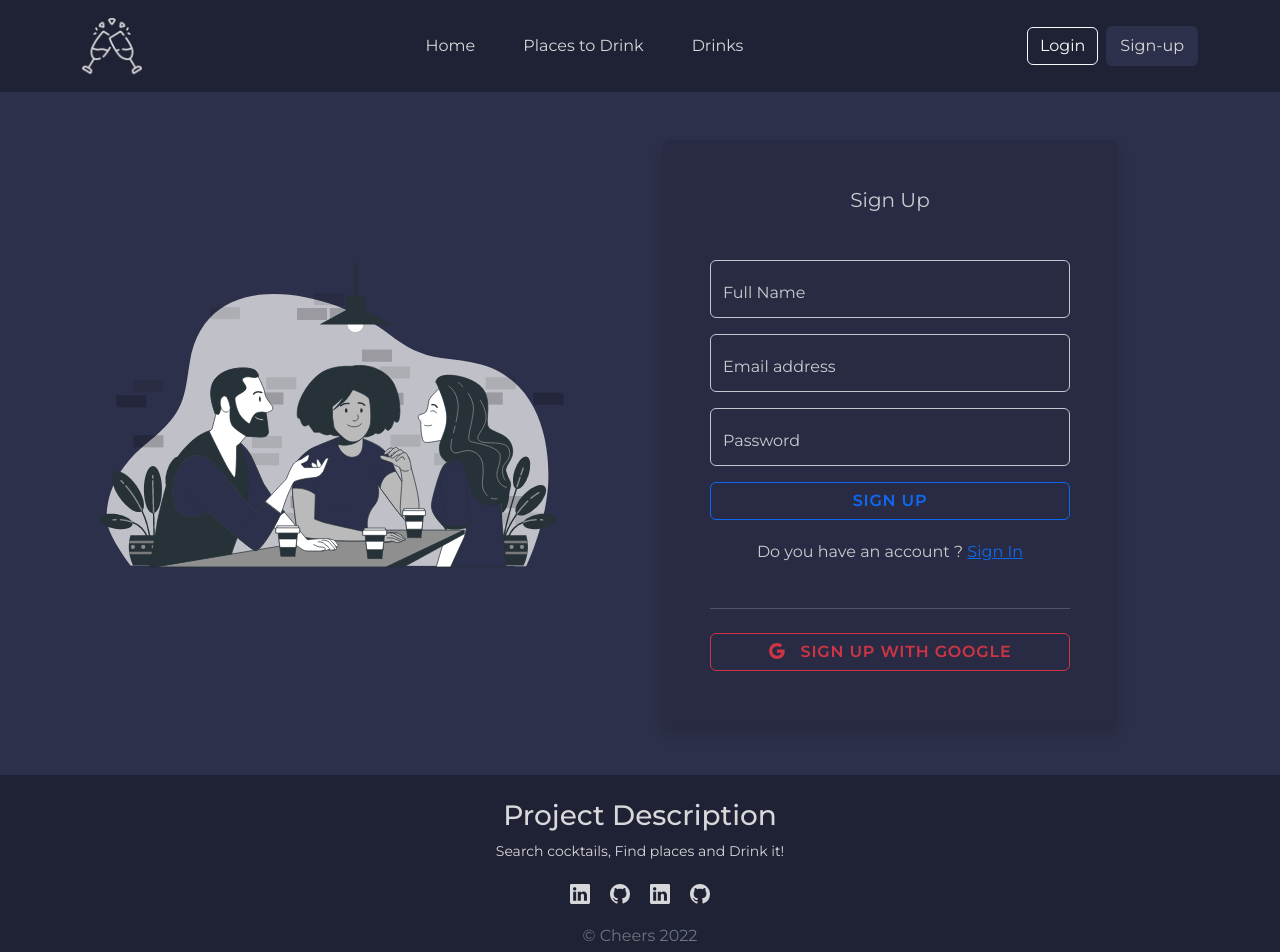
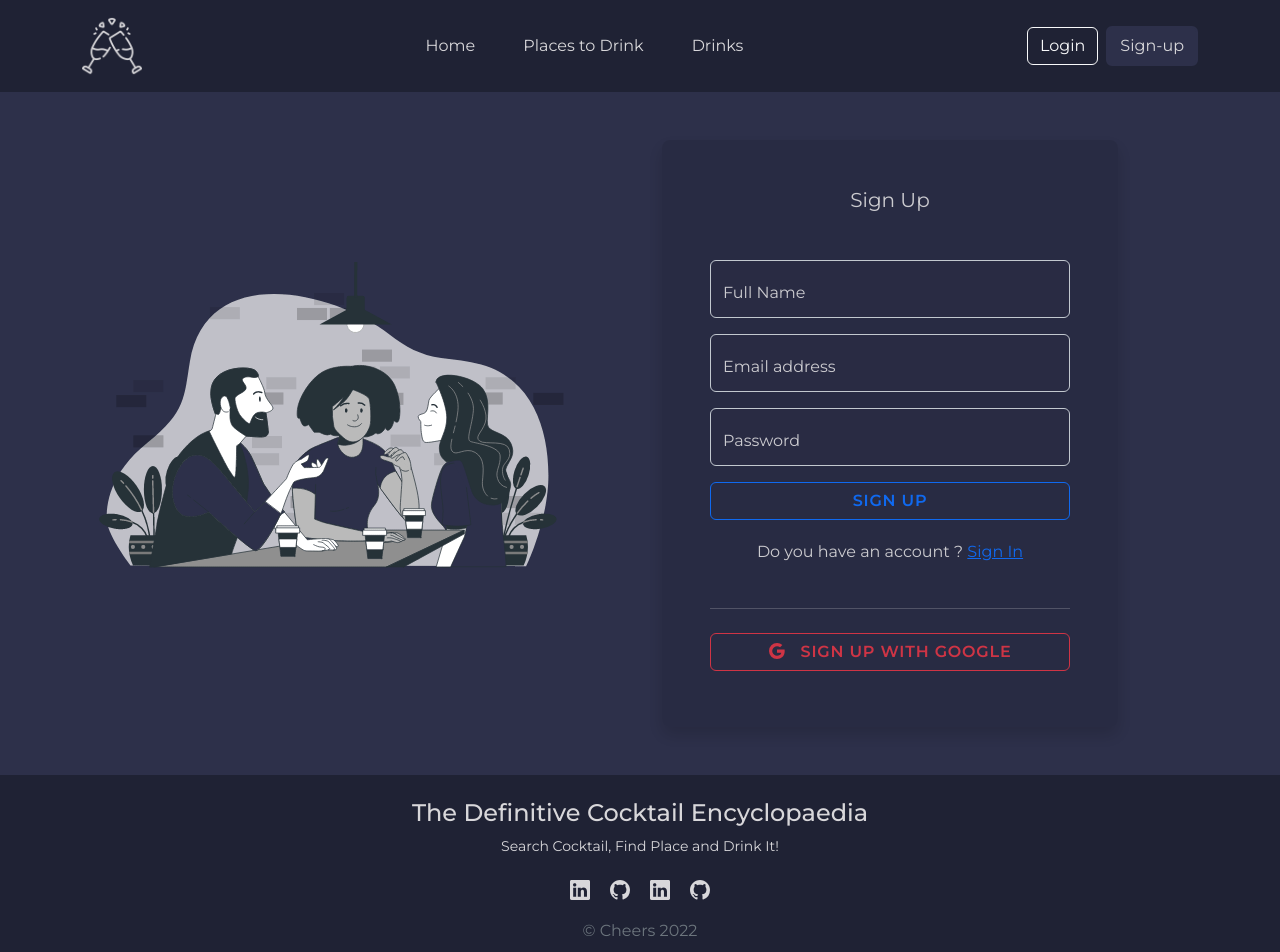
Before and after one commit to bzceval/reactjs-cocktail-cheers-app, a React (Create React App) app: page /sign-up in a window 1280 px wide. Shown: the top 952 px of the page. Built offline with nearby package versions, Linux system fonts and the light colour scheme; no server answers.

Commit message:
changed footer desc. and close all clg

```diff
--- a/src/components/Footer/Footer.jsx
+++ b/src/components/Footer/Footer.jsx
@@ -7,8 +7,8 @@ const Footer = () => {
       <div className="container">
         <div className="row">
           <div className="text-center">
-            <h3>Project Description</h3>
-            <p className="small">Search cocktails, Find places and Drink it!</p>
+            <h4>The Definitive Cocktail Encyclopaedia</h4>
+            <p className="small">Search Cocktail, Find Place and Drink It!</p>
             <div className="col fs-5">
               <a
                 href="https://www.linkedin.com/in/busra-zulal-ceval/"
--- a/src/pages/Home.jsx
+++ b/src/pages/Home.jsx
@@ -8,7 +8,7 @@ const Home = () => {
       const res = await fetch(url);
       const data = await res.json();
       setRandomDrink([...randomDrink, data?.drinks[0]]);
-      console.log(randomDrink);
+      // console.log(randomDrink);
     } catch (error) {
       console.log(error);
     }
--- a/src/pages/PlacesDrink.jsx
+++ b/src/pages/PlacesDrink.jsx
@@ -34,7 +34,7 @@ const PlacesDrink = ({ drinkType }) => {
         }
       );
     }
-    console.log(latitude);
+    // console.log(latitude);
   };
 
   //!!!!!!!!!!!!!!!!!!!!!!!!!!!!! FETCH DATA
```
